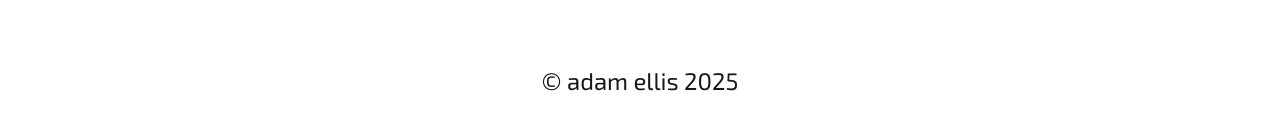
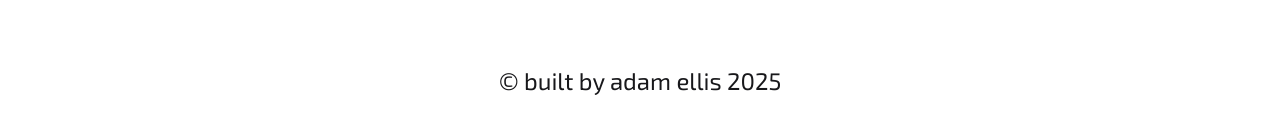
Before and after one commit to adam-ellis-programmer/portfolio-display, a React (Vite) app: page / in a window 1280 px wide. Shown: the part 3859-3992 px from the top of the page. Built offline with nearby package versions, Linux system fonts and the light colour scheme; no server answers; the database is empty.

Commit message:
css card change

```diff
--- a/src/components/DesignSection.jsx
+++ b/src/components/DesignSection.jsx
@@ -62,7 +62,7 @@ const DesignSection = ({ designs }) => {
           </div>
 
           <div>
-            <ul className=' mt-20 grid  md:grid-cols-3 px-5 md:px-0 '>
+            <ul className=' mt-20 grid  md:grid-cols-3 px-5 md:px-0'>
               {designTools.map((item, i) => {
                 return (
                   <li key={i} className='flex items-center'>
--- a/src/components/Footer.jsx
+++ b/src/components/Footer.jsx
@@ -3,7 +3,7 @@ const date = new Date()
 const Footer = () => {
   return (
     <footer className=' h-40 flex items-center justify-center'>
-      <span className='text-2xl'>  © adam ellis {date.getFullYear()}</span>
+      <span className='text-2xl'>  © built by adam ellis {date.getFullYear()}</span>
     </footer>
   )
 }
--- a/src/components/SearchAndSEO.jsx
+++ b/src/components/SearchAndSEO.jsx
@@ -15,6 +15,8 @@ const SearchAndSEO = () => {
     'Shopping Ads',
     'App Ads',
     'Smart Campaigns',
+    // 'facebook ads',
+    // 'facebook advertising'
   ]
 
   //  ----------------------  add in face book advertising ----------------------
```
